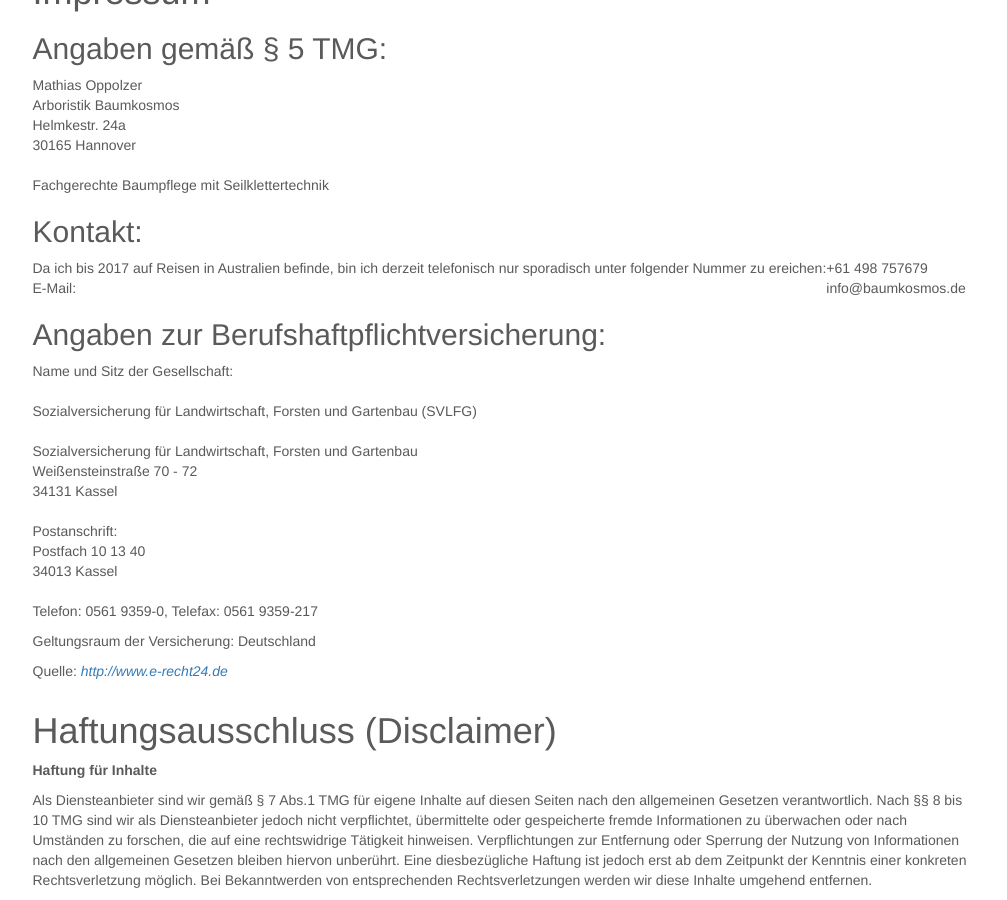
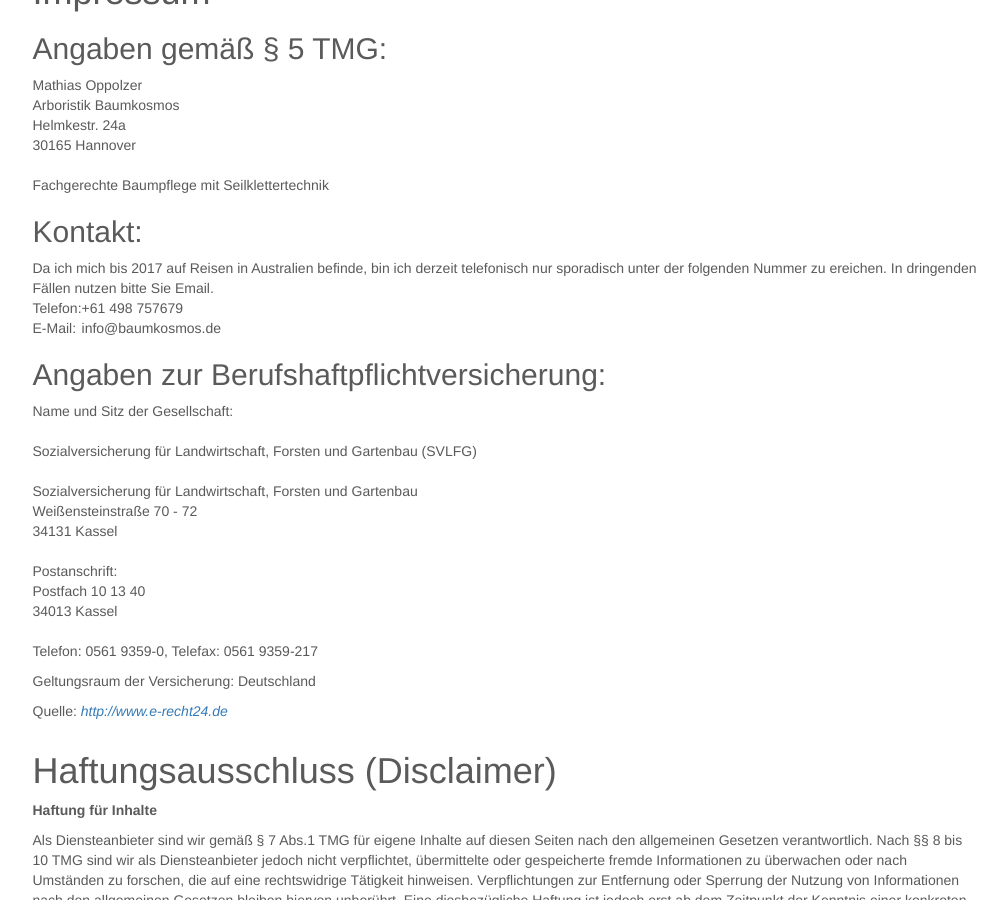
Before and after one commit to Baumkosmos/baumkosmos.github.io, a Jekyll site: the page built from impressum.html, in a window 1280 px wide and 900 px high, scrolled down 384 px. Shown: the whole window, without its empty margins (135-1142 px from the left). Built offline with Jekyll 4.4.1, drawn with Linux system fonts in a browser that asks for light colours.

Commit message:
Update impressum.html

```diff
--- a/impressum.html
+++ b/impressum.html
@@ -17,8 +17,10 @@ Helmkestr. 24a<br />
 Fachgerechte Baumpflege mit Seilklettertechnik
 </p>
 <h2>Kontakt:</h2>
+Da ich mich bis 2017 auf Reisen in Australien befinde, bin ich derzeit telefonisch nur sporadisch unter der folgenden Nummer zu ereichen.
+In dringenden Fällen nutzen bitte Sie Email.
 <table><tr>
-<td>Da ich bis 2017 auf Reisen in Australien befinde, bin ich derzeit telefonisch nur sporadisch unter folgender Nummer zu ereichen:</td>
+<td>Telefon:</td>
 <td>+61 498 757679</td></tr>
 <tr><td>E-Mail:</td>
 <td>info@baumkosmos.de</td>
```
